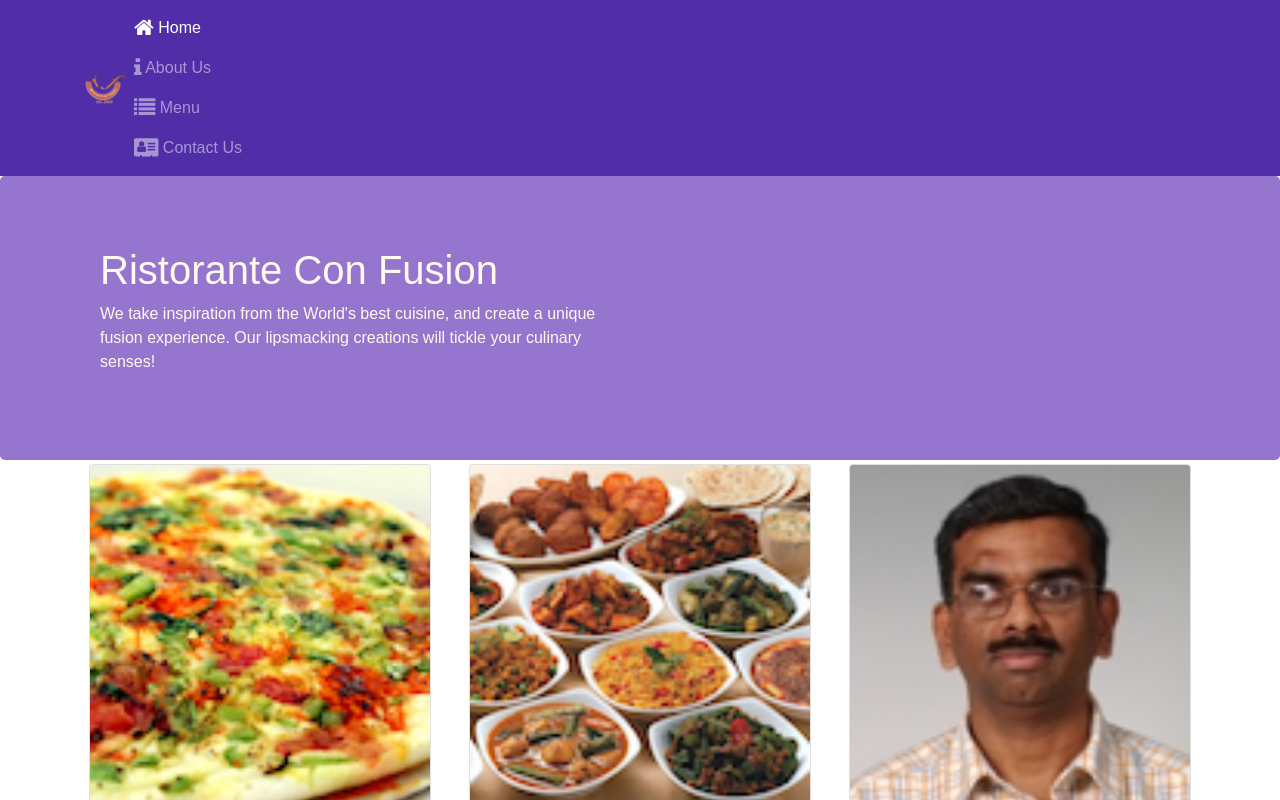
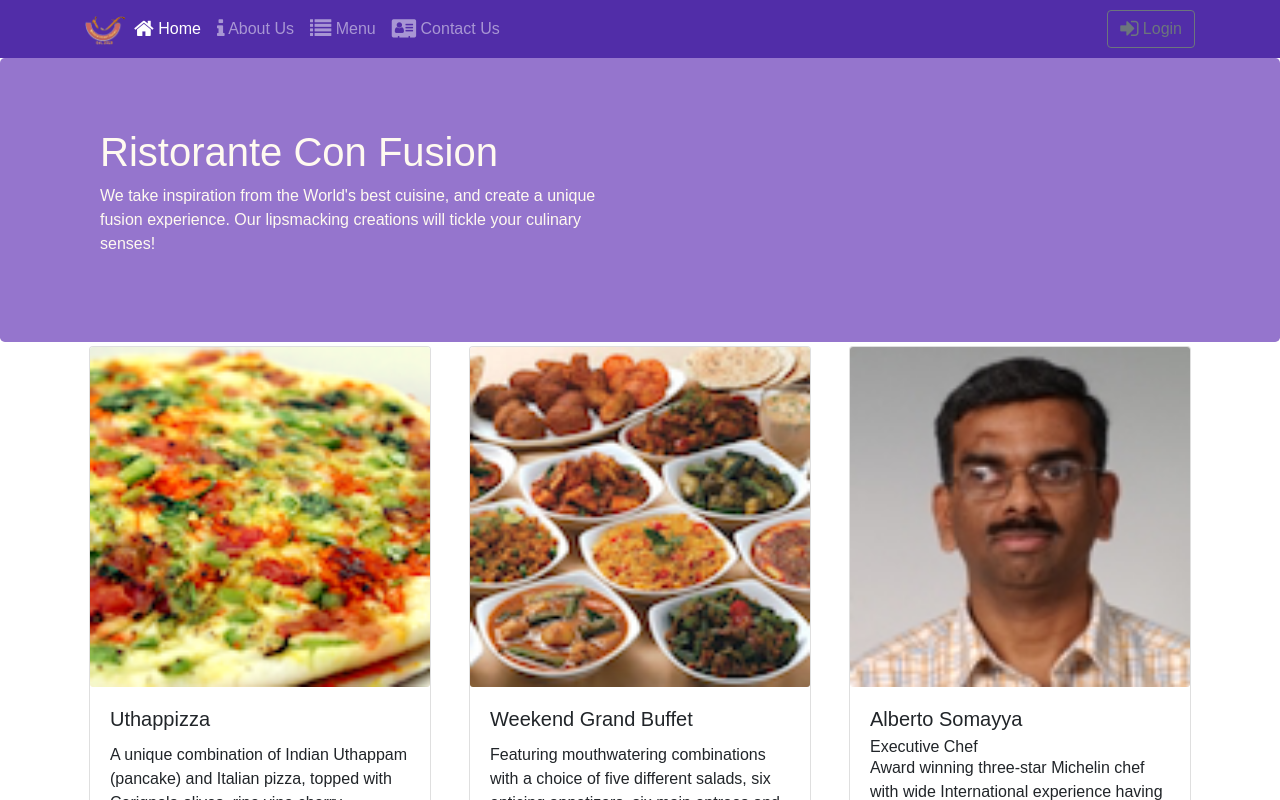
Before and after one commit to DjaMingan/reactMOOC, a React (Create React App) app: page /home in a window 1280 px wide. Shown: the top 800 px of the page. Built offline with nearby package versions, Linux system fonts and the light colour scheme.

Commit message:
Uncontrolled Forms

```diff
--- a/src/components/HeaderComponent.js
+++ b/src/components/HeaderComponent.js
@@ -1,5 +1,5 @@
 import React, { Component } from 'react';
-import { Navbar, NavbarBrand, Nav, NavbarToggler, Collapse, NavItem, Jumbotron } from 'reactstrap';
+import { Navbar, NavbarBrand, Nav, NavbarToggler, Collapse, NavItem, Jumbotron, Modal, Button, ModalHeader, ModalBody, Form, FormGroup, Input, Label } from 'reactstrap';
 import { NavLink } from 'react-router-dom';
 
 class Header extends Component {
@@ -7,16 +7,34 @@
   constructor(props) {
     super(props);
 
-    this.toggleNav = this.toggleNav.bind(this);
     this.state = {
-      isNavOpen: false
+      isNavOpen: false,
+      isModalOpen: false
     };
+
+      this.toggleNav = this.toggleNav.bind(this);
+      this.toggleModal = this.toggleModal.bind(this);
+      this.handleLogin = this.handleLogin.bind(this);
   }
+
 
   toggleNav(){
     this.setState({
       isNavOpen: !this.state.isNavOpen
     });
+  }
+
+  toggleModal(){
+    this.setState({
+      isModalOpen: !this.state.isModalOpen
+    });
+  }
+
+  handleLogin(event){
+    this.toggleModal();
+    alert("Username: " + this.username.value + " Password: " + this.password.value + " Remember: " + this.remember.checked);
+    event.preventDefault();
+
   }
 
   render(){
@@ -33,15 +51,28 @@
                         <NavLink className="nav-link" to="/home">
                           <span className="fa fa-home fa-lg"></span> Home
                         </NavLink>
+                    </NavItem>
+                    <NavItem>
                         <NavLink className="nav-link" to="/aboutus">
                           <span className="fa fa-info fa-lg"></span> About Us
                         </NavLink>
+                    </NavItem>
+                    <NavItem>
                         <NavLink className="nav-link" to="/menu">
                           <span className="fa fa-list fa-lg"></span> Menu
                         </NavLink>
+                    </NavItem>
+                    <NavItem>
                         <NavLink className="nav-link" to="/contactus">
                           <span className="fa fa-address-card fa-lg"></span> Contact Us
                         </NavLink>
+                    </NavItem>
+                  </Nav>
+                  <Nav className="ml-auto" navbar>
+                    <NavItem>
+                        <Button outline onClick={this.toggleModal}>
+                            <span className="fa fa-sign-in fa-lg"></span> Login
+                        </Button>
                     </NavItem>
                   </Nav>
                 </Collapse>
@@ -57,6 +88,29 @@
               </div>
             </div>
           </Jumbotron>
+
+          <Modal isOpen={this.state.isModalOpen} toggle={this.toggleModal}>
+              <ModalHeader toggle={this.toggleModal}>Login</ModalHeader>
+              <ModalBody>
+                  <Form onSubmit={this.handleLogin}>
+                      <FormGroup>
+                          <Label htmlFor="username"> Username</Label>
+                          <Input type="text" id="username" name="username" innerRef={(input) => this.username = input} />
+                      </FormGroup>
+                      <FormGroup>
+                          <Label htmlFor="password"> Password</Label>
+                          <Input type="password" id="password" name="password" innerRef={(input) => this.password = input} />
+                      </FormGroup>
+                      <FormGroup check>
+                        <Label check>
+                          <Input type="checkbox" name="remember" innerRef={(input) => this.remember = input} />
+                          Remember me
+                        </Label>
+                        <Button type="submit" value="submit" color="primary">Login</Button>
+                      </FormGroup>
+                  </Form>
+              </ModalBody>
+          </Modal>
         </React.Fragment>
       );
   }
```
